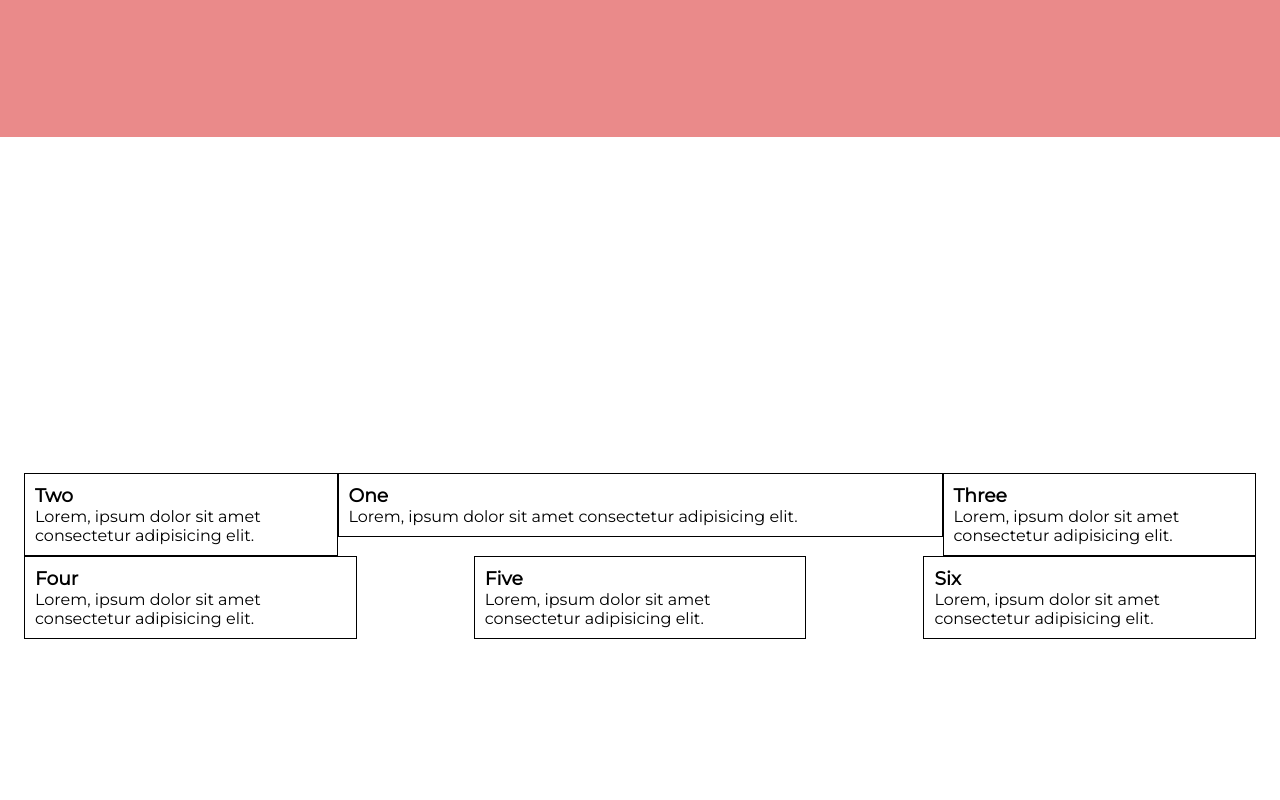
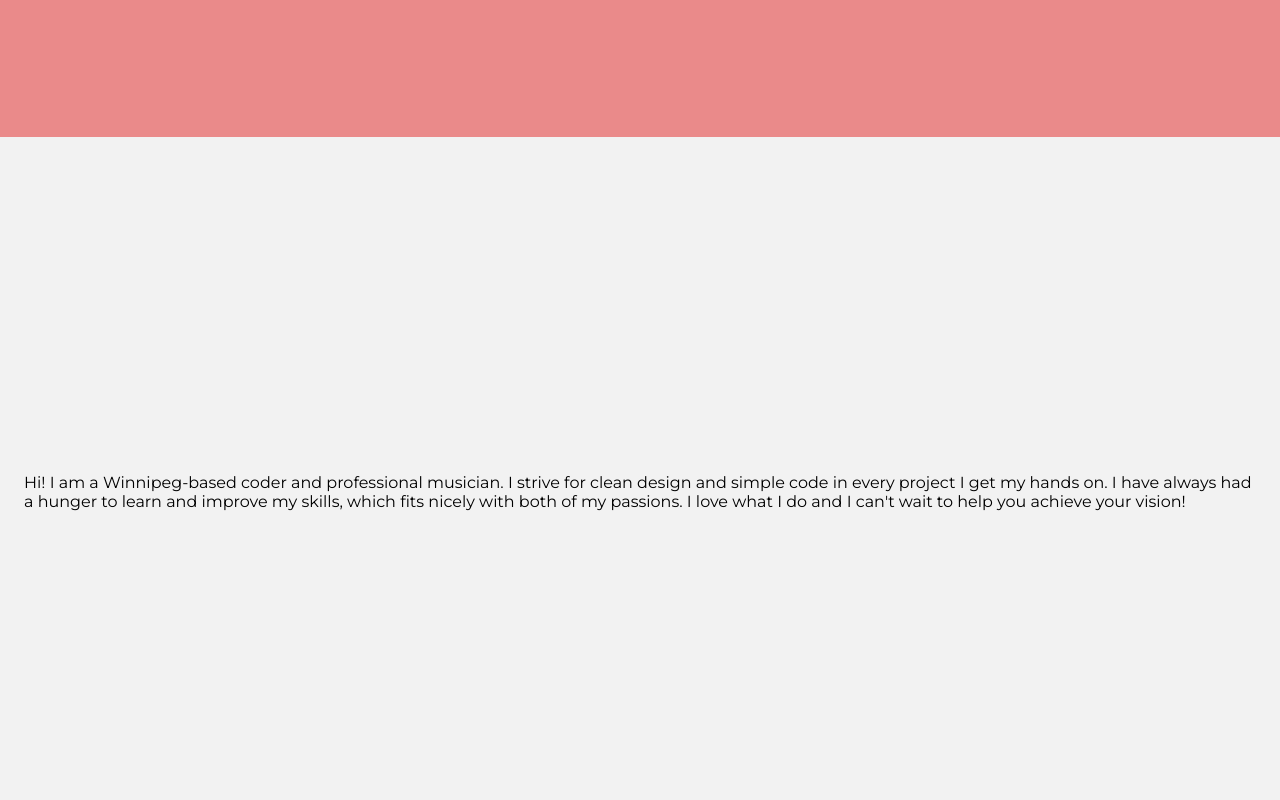
Before and after one commit to michaelakleer/personal-website-react, a React (Create React App) app: page / in a window 1280 px wide. Shown: the part 680-1480 px from the top of the page. Built offline with nearby package versions, Linux system fonts and the light colour scheme.

Commit message:
Added new information

```diff
--- a/src/Body.js
+++ b/src/Body.js
@@ -11,34 +11,15 @@ export default function Body() {
           <h2>Front-end Web Developer</h2>
         </div>
       </section>
-      <section>
-        <div className="containerOne">
-          <div className="boxOne">
-            <h3>One</h3>
-            <p>Lorem, ipsum dolor sit amet consectetur adipisicing elit.</p>
-          </div>
-          <div className="boxTwo">
-            <h3>Two</h3>
-            <p>Lorem, ipsum dolor sit amet consectetur adipisicing elit.</p>
-          </div>
-          <div className="boxThree">
-            <h3>Three</h3>
-            <p>Lorem, ipsum dolor sit amet consectetur adipisicing elit.</p>
-          </div>
-        </div>
-        <div className="containerTwo">
-          <div className="containerTwoBox">
-            <h3>Four</h3>
-            <p>Lorem, ipsum dolor sit amet consectetur adipisicing elit.</p>
-          </div>
-          <div className="containerTwoBox">
-            <h3>Five</h3>
-            <p>Lorem, ipsum dolor sit amet consectetur adipisicing elit.</p>
-          </div>
-          <div className="containerTwoBox">
-            <h3>Six</h3>
-            <p>Lorem, ipsum dolor sit amet consectetur adipisicing elit.</p>
-          </div>
+      <section className="aboutMe">
+        <div className="personalParagraph">
+          <p>
+            Hi! I am a Winnipeg-based coder and professional musician. I strive
+            for clean design and simple code in every project I get my hands on.
+            I have always had a hunger to learn and improve my skills, which
+            fits nicely with both of my passions. I love what I do and I can't
+            wait to help you achieve your vision!
+          </p>
         </div>
       </section>
       <section className="projects">
```
